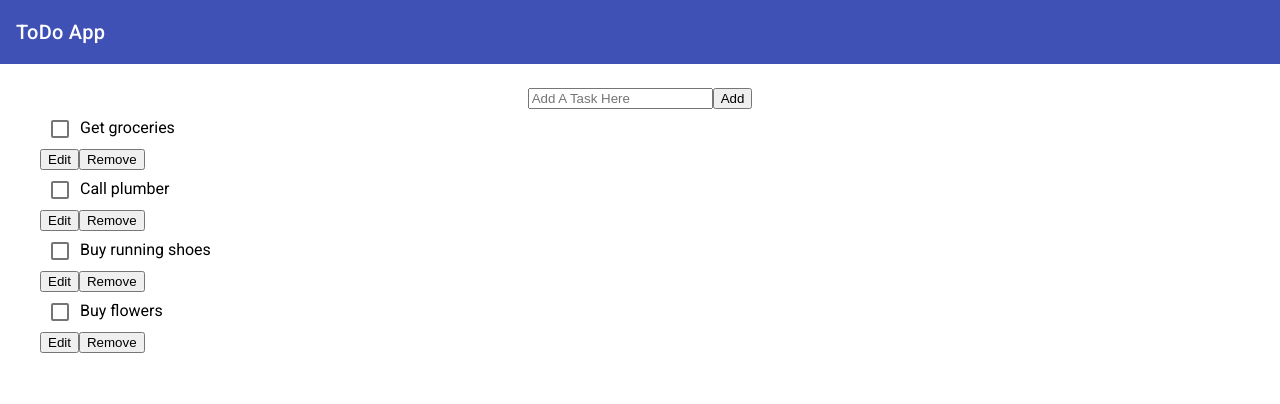
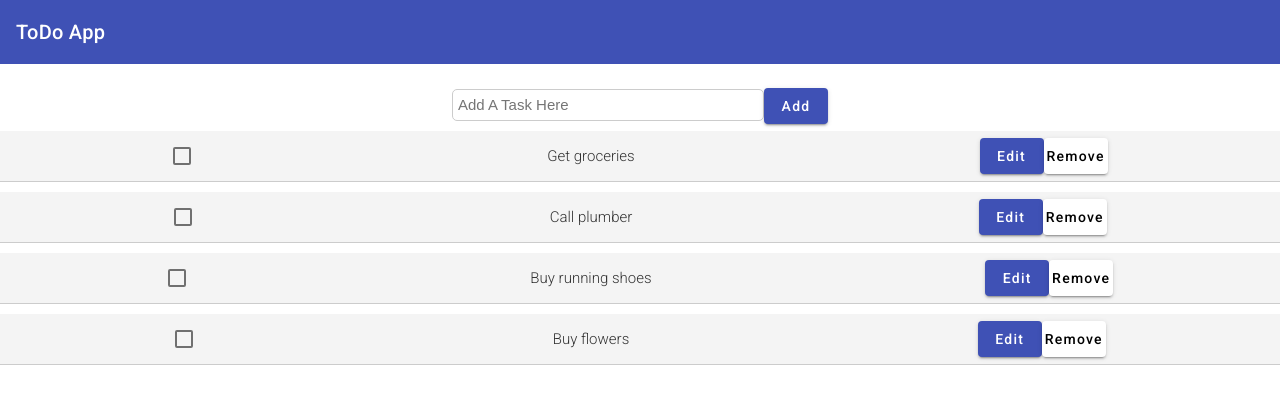
Before and after one commit to kyanethmoran/ToDo-Testing, an Angular app: page / in a window 1280 px wide. Shown: the top 404 px of the page. Built offline with nearby package versions, Linux system fonts and the light colour scheme.

Commit message:
crud & styling

```diff
--- a/src/app/app.component.html
+++ b/src/app/app.component.html
@@ -5,6 +5,7 @@
     <input
       matInput
       #newItem
+      class="input"
       placeholder="Add A Task Here"
       (keyup.enter)="addItem(newItem.value); newItem.value = ''"
     />
--- a/src/app/app.module.ts
+++ b/src/app/app.module.ts
@@ -10,6 +10,8 @@ import { MatToolbarModule } from '@angular/material/toolbar';
 import { FormsModule } from '@angular/forms';
 import { MatFormFieldModule } from '@angular/material/form-field';
 import { MatCheckboxModule } from '@angular/material/checkbox';
+import { MatButtonModule } from '@angular/material/button';
+import { MatInputModule } from '@angular/material/input';
 
 @NgModule({
   declarations: [AppComponent, ItemComponent, QuoteComponent],
@@ -20,6 +22,8 @@ import { MatCheckboxModule } from '@angular/material/checkbox';
     FormsModule,
     MatFormFieldModule,
     MatCheckboxModule,
+    MatButtonModule,
+    MatInputModule,
   ],
   providers: [],
   bootstrap: [AppComponent],
--- a/src/app/components/item/item.component.css
+++ b/src/app/components/item/item.component.css
@@ -0,0 +1,15 @@
+.task {
+  display: flex;
+  align-items: center;
+  padding: 5px 0;
+  border-bottom: 1px solid #ccc;
+  background-color: #f4f4f4;
+  margin-bottom: 10px;
+  font-size: 15px;
+  color: #333;
+  font-weight: 300;
+  margin-left: -50px;
+}
+.spacing {
+  justify-content: space-around;
+}
--- a/src/app/components/item/item.component.html
+++ b/src/app/components/item/item.component.html
@@ -1,5 +1,5 @@
 <section>
-  <main class="task">
+  <main class="task spacing">
     <mat-checkbox [id]="item.description" type="checkbox" color="primary" />
     <label [for]="item.description">{{ item.description }}</label>
 
@@ -7,13 +7,11 @@
       <button mat-raised-button color="primary" (click)="editable = !editable">
         Edit
       </button>
-      <button mat-raised-button color="warn" (click)="remove.emit(item)">
-        Remove
-      </button>
+      <button mat-raised-button (click)="remove.emit(item)">Remove</button>
     </div>
   </main>
 
-  <div *ngIf="editable">
+  <div *ngIf="editable" class="task spacing">
     <input
       matInput
       #newDescription
--- a/src/app/components/item/item.component.ts
+++ b/src/app/components/item/item.component.ts
@@ -13,7 +13,7 @@ export class ItemComponent {
   @Output() remove = new EventEmitter<Item>();
 
   saveItem(description: string) {
-    this.editable = false;
+    this.editable = true;
     this.item.description = description;
   }
 }
--- a/src/styles.css
+++ b/src/styles.css
@@ -8,3 +8,18 @@ body {
   margin: 0;
   font-family: Roboto, "Helvetica Neue", sans-serif;
 }
+button {
+  width: 20px;
+}
+
+.input {
+  width: 300px;
+  height: 20px;
+  border: 1px solid #ccc;
+  border-radius: 5px;
+  padding: 5px;
+  margin-bottom: 10px;
+  font-size: 15px;
+  color: #333;
+  font-weight: 300;
+}
```
